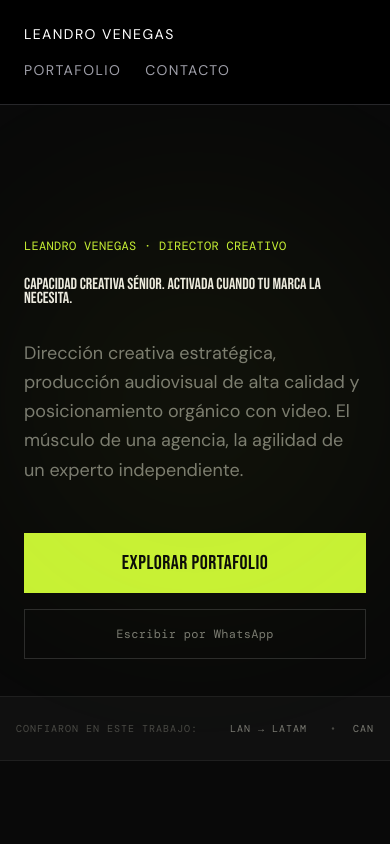
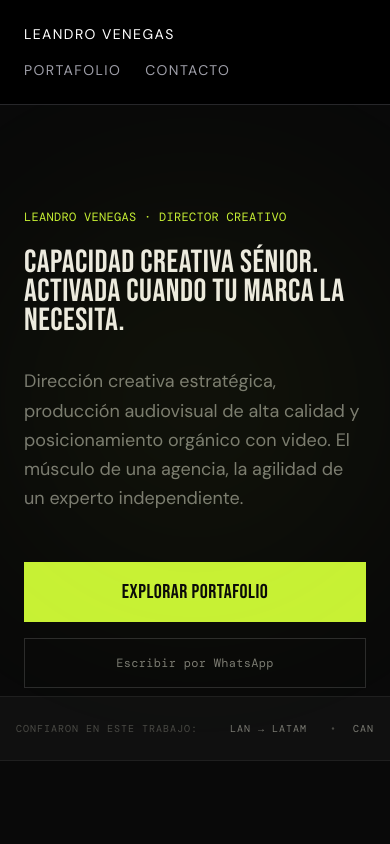
Before and after one commit to leandrovenegas/portafolio, a Next.js app: page / in a window 390 px wide. Shown: the top 844 px of the page. Built offline with nearby package versions, Linux system fonts and the light colour scheme.

Commit message:
mobil first and destosk

```diff
--- a/app/globals.css
+++ b/app/globals.css
@@ -18,6 +18,36 @@
   --font-display: 'Bebas Neue', sans-serif;
   --font-body: 'DM Sans', sans-serif;
   --font-mono: 'DM Mono', monospace;
+
+  /* Custom Typography Sizes with Line Heights & Spacings */
+  --text-display-xl: clamp(64px, 10vw, 140px);
+  --text-display-xl--line-height: 0.88;
+  --text-display-xl--letter-spacing: 0.5px;
+
+  --text-display-lg: clamp(48px, 7vw, 96px);
+  --text-display-lg--line-height: 0.9;
+  --text-display-lg--letter-spacing: 0.5px;
+
+  --text-display-md: clamp(32px, 4vw, 56px);
+  --text-display-md--line-height: 0.92;
+  --text-display-md--letter-spacing: 0.5px;
+
+  --text-display-sm: clamp(22px, 3vw, 32px);
+  --text-display-sm--line-height: 1.0;
+  --text-display-sm--letter-spacing: 0.5px;
+
+  --text-label: 10px;
+  --text-label--line-height: 1.4;
+  --text-label--letter-spacing: 3px;
+
+  --text-body-sm: 12px;
+  --text-body-sm--line-height: 1.6;
+
+  --text-body: 14px;
+  --text-body--line-height: 1.7;
+
+  --text-body-lg: 16px;
+  --text-body-lg--line-height: 1.75;
 }
 
 @layer base {
```
